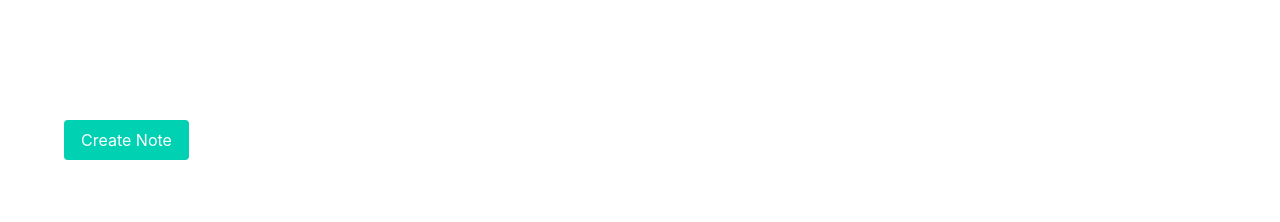
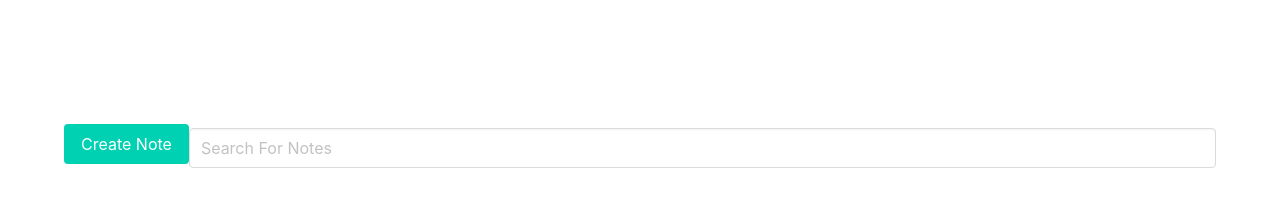
Before and after one commit to jmattson4/note-me, a Vue app: page / in a window 1280 px wide. Shown: the top 222 px of the page. Built offline with nearby package versions, Linux system fonts and the light colour scheme.

Commit message:
Added searching functionality

```diff
--- a/src/components/dropdown-search.vue
+++ b/src/components/dropdown-search.vue
@@ -10,6 +10,7 @@
                         class="input"
                         type="text"
                         :value="modelValue"
+                        :placeholder="placeHolder"
                         @blur="timeTrigger(false)"
                         @click="isActive = true"
                         @input="$emit('update:modelValue', ($event.target as HTMLInputElement).value)"
@@ -35,7 +36,8 @@ import { ref, type PropType } from 'vue';
 defineProps({
     label: String,
     modelValue: String,
-    dropDownContent: Array as PropType<String[]>
+    dropDownContent: Array as PropType<String[]>,
+    placeHolder: String
 })
 const emit = defineEmits(["update:modelValue"])
 const isActive = ref(false)
@@ -43,7 +45,7 @@ const timeTrigger = (active: boolean) => {
     setTimeout(() => isActive.value = active, 100)
 }
 const onClick = (event: Event) => {
-    const text = (event.target as HTMLAnchorElement).innerText
+    const text = (event.target as HTMLAnchorElement).text
     emit('update:modelValue', text)
 }
 </script>
--- /dev/null
+++ b/src/components/search.vue
@@ -0,0 +1,14 @@
+<template>
+    <DropdownSearch
+        style="width: 100%;"
+        place-holder="Search For Notes"
+        v-model="selectedSearchValue"
+        :drop-down-content="[]"
+    ></DropdownSearch>
+</template>
+
+<script setup lang="ts">
+import { ref } from "vue";
+import DropdownSearch from "./dropdown-search.vue";
+const selectedSearchValue = ref("")
+</script>
--- a/src/stores/note.ts
+++ b/src/stores/note.ts
@@ -1,10 +1,12 @@
 import type { Note, NoteMap } from '@/models/Note'
 import { defineStore } from 'pinia'
+import { object } from 'yup/lib/locale'
 
 
 interface NoteStore {
-    notes: NoteMap
-    groups: string[]
+  notes: NoteMap
+  groups: string[],
+  searchValue: string
 }
 
 export const useNoteStore = defineStore({
@@ -14,13 +16,26 @@ export const useNoteStore = defineStore({
     groups: []
   } as NoteStore),
   getters: {
-      getNote(state): (name: string) => Note {
-        return function(name: string): Note {
-            return state.notes[name]
+    getNote(state): (name: string) => Note {
+      return function (name: string): Note {
+        return state.notes[name]
+      }
+    },
+    searchResults(state): Note[] {
+      let results: Note[] = []
+      Object.keys(state.notes).forEach(key =>{
+        if (key.includes(state.searchValue) || state.notes[key]?.groupName == state.searchValue) {
+          results.push(state.notes[key])
         }
-      },
+      } )
+      console.log(results)
+      return results
+    }
   },
   actions: {
+    updateSearchValue(search: string) {
+      this.searchValue = search
+    },
     createNote(note: Note) {
       this.addGroup(note.groupName)
       this.notes[note.name] = note
--- a/src/views/HomeView.vue
+++ b/src/views/HomeView.vue
@@ -1,23 +1,14 @@
 <script setup lang="ts">
-import Button from '@/components/button.vue';
-import { ref } from 'vue';
-import Modal from '../components/modal.vue';
 import CreateNote from '../components/create-note.vue';
-
-const isModalOpen = ref(false)
-
-const onClick = () => {
-  isModalOpen.value = !isModalOpen.value
-}
+import Search from '../components/search.vue';
 </script>
 
 <template>
   <main class="container">
     <div class="down">
-      <div class="columns">
-        <div class="column">
-          <CreateNote/>
-        </div>
+      <div class="level" style="width: 100%;">
+        <CreateNote />
+        <Search />
       </div>
     </div>
   </main>
```
Also changed, not shown: 1 other file (tests, documents, lock files or other folders).
